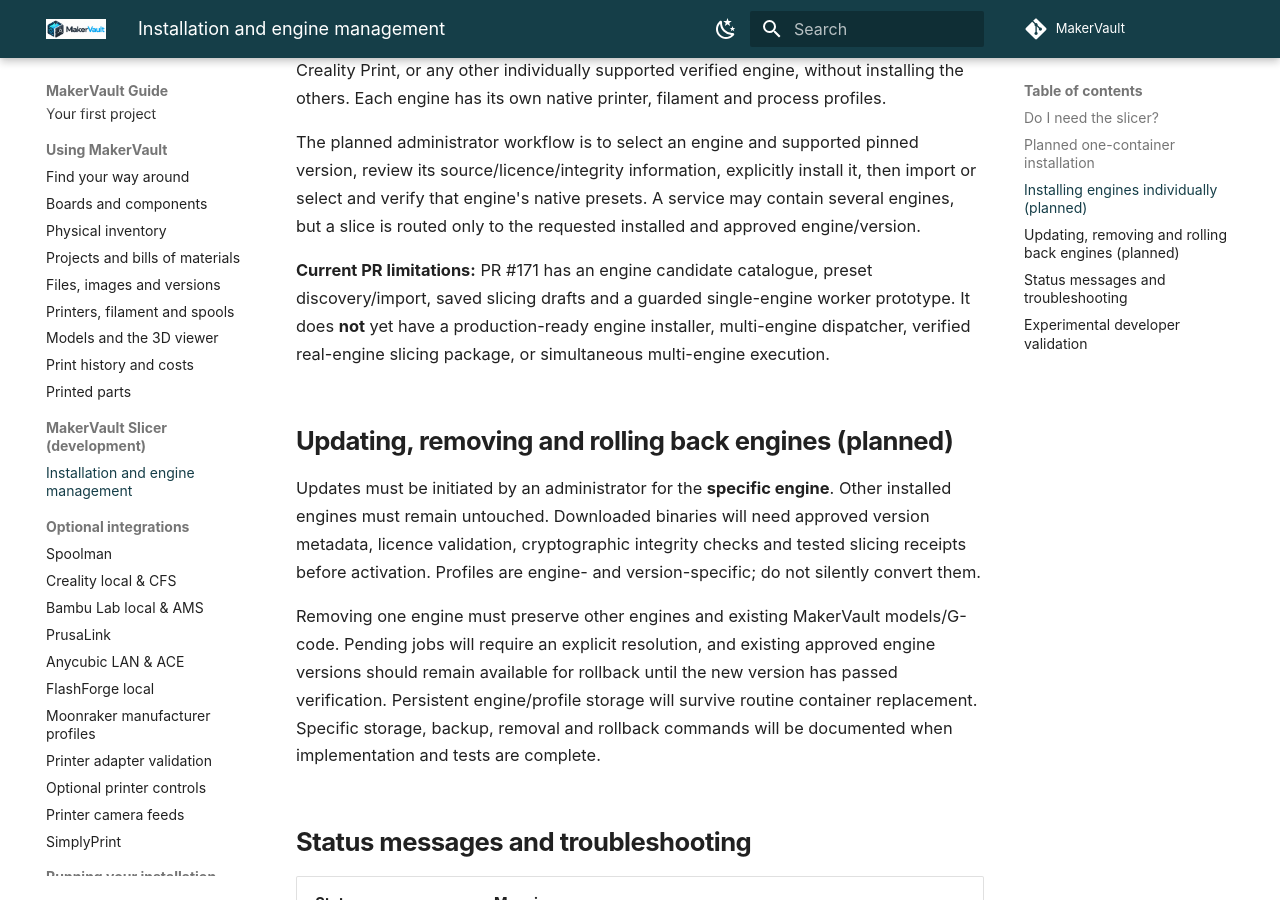
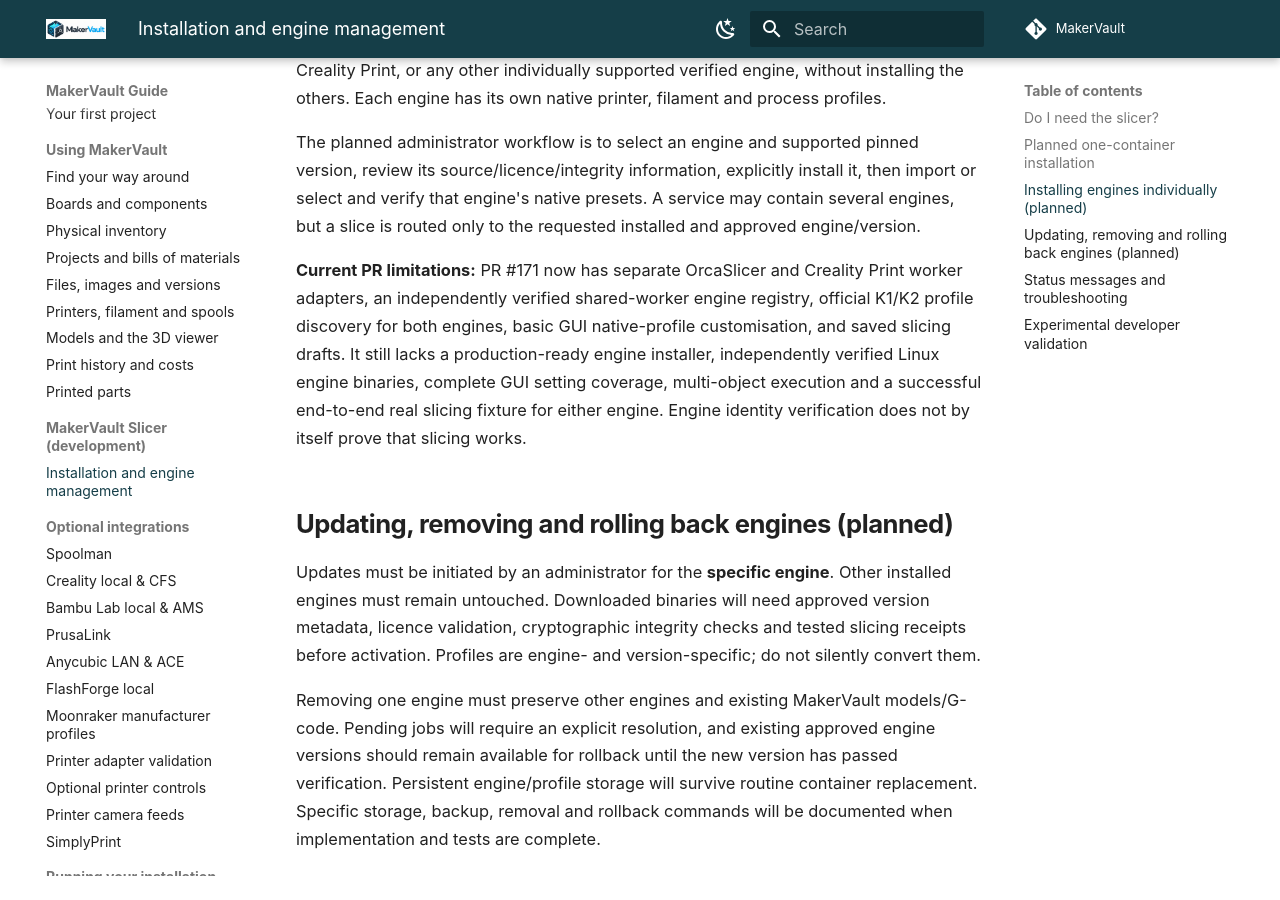
Before and after one commit to gavrd7/MakerVault, an MkDocs documentation site: the page built from docs/guide/3d-printing/slicer.md, in a window 1280 px wide and 900 px high, scrolled down 1177 px. Built offline with MkDocs 1.6.1 and Material for MkDocs 9.7.7, drawn with Linux system fonts in a browser that asks for light colours; comment, search, counter and statistics services are not loaded.

Commit message:
Update provisional slicer guide with two-engine backend and GUI profile milestones

```diff
--- a/docs/guide/3d-printing/slicer.md
+++ b/docs/guide/3d-printing/slicer.md
@@ -27,7 +27,7 @@
 
 The planned administrator workflow is to select an engine and supported pinned version, review its source/licence/integrity information, explicitly install it, then import or select and verify that engine's native presets. A service may contain several engines, but a slice is routed only to the requested installed and approved engine/version.
 
-**Current PR limitations:** PR #171 has an engine candidate catalogue, preset discovery/import, saved slicing drafts and a guarded single-engine worker prototype. It does **not** yet have a production-ready engine installer, multi-engine dispatcher, verified real-engine slicing package, or simultaneous multi-engine execution.
+**Current PR limitations:** PR #171 now has separate OrcaSlicer and Creality Print worker adapters, an independently verified shared-worker engine registry, official K1/K2 profile discovery for both engines, basic GUI native-profile customisation, and saved slicing drafts. It still lacks a production-ready engine installer, independently verified Linux engine binaries, complete GUI setting coverage, multi-object execution and a successful end-to-end real slicing fixture for either engine. Engine identity verification does not by itself prove that slicing works.
 
 ## Updating, removing and rolling back engines (planned)
 
```
